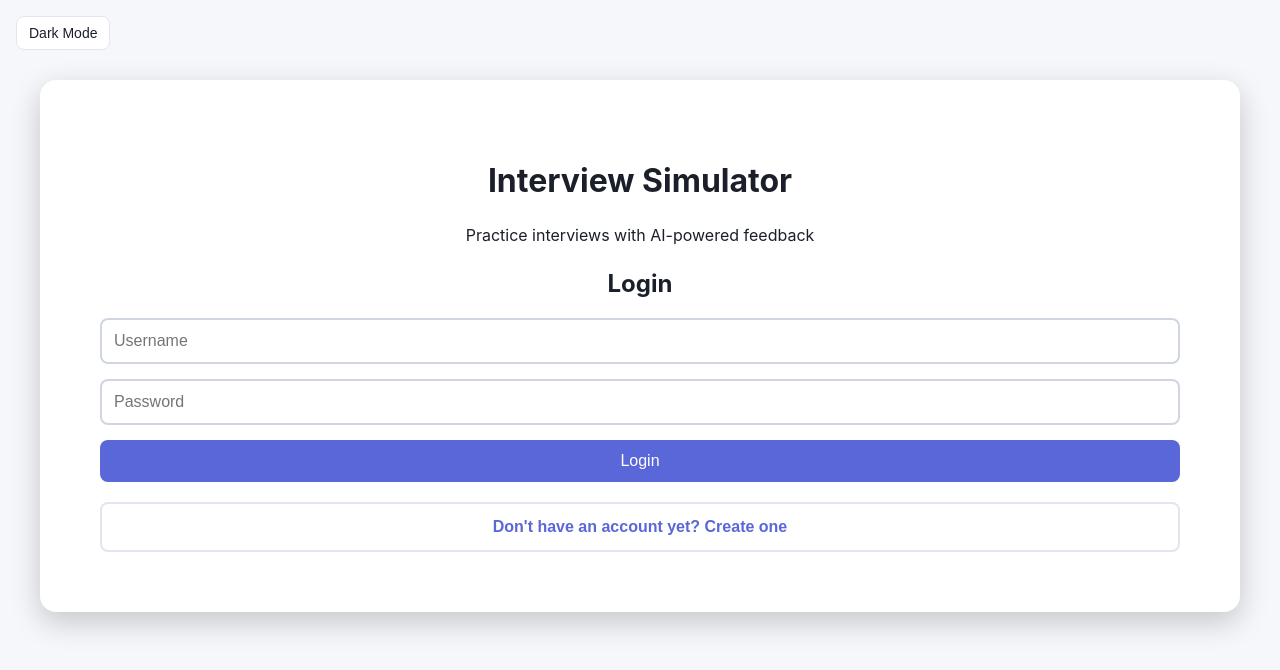
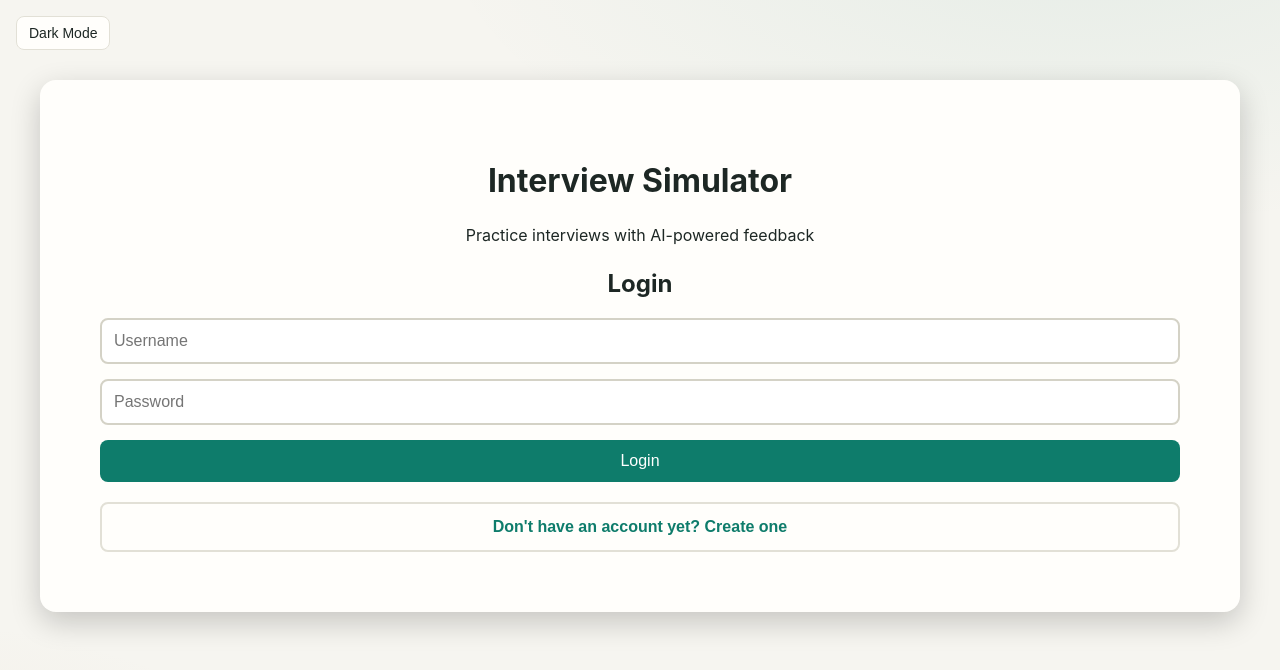
Before and after one commit to vinisha231/Interview_simulator, a React (Vite) app in the folder frontend/: page / in a window 1280 px wide. Shown: the top 670 px of the page. Built offline with nearby package versions, Linux system fonts and the light colour scheme.

Commit message:
style(theme): gender-neutral design token system for dark and light themes
Replace the indigo accent with a teal / evergreen-slate / warm-sand
palette, add semantic tokens (success, warning, danger, sand, ring,
shadows), and give both themes a soft ambient gradient backdrop.

```diff
--- a/frontend/src/App.css
+++ b/frontend/src/App.css
@@ -18,71 +18,99 @@ body {
   overflow-x: hidden;
 }
 
+/* ——— Design tokens ———
+   Gender-neutral palette: deep evergreen-slate surfaces, teal accent,
+   warm sand secondary, soft coral for danger. */
 :root {
-  --bg: #0f1115;
-  --text: #e9edf1;
-  --card-bg: #161a22;
-  --card-text: #e9edf1;
-  --muted: #9aa6b2;
-  --border: #2a2f3a;
-  --accent: #667eea;
-  --accent-hover: #5a6fd8;
-  --accent-soft: rgba(102, 126, 234, 0.18);
-  --btn: #667eea;
-  --btn-hover: #5a6fd8;
-  --warning: #f6ad55;
-  --warning-soft: rgba(246, 173, 85, 0.16);
-  --danger: #fc8181;
-  --danger-strong: #f56565;
-  --danger-soft: rgba(252, 129, 129, 0.14);
-  --danger-solid: #e53e3e;
-  --input-bg: #10131a;
-  --input-text: #e9edf1;
-  --input-border: #2a2f3a;
-  --box-bg: #121621;
-  --box-border: #2a2f3a;
-  --score-bg: #10131a;
-  --stat-bg: #121621;
-  --table-bg: #161a22;
-  --table-header: #283043;
+  --bg: #0f1413;
+  --bg-glow-1: rgba(52, 179, 154, 0.1);
+  --bg-glow-2: rgba(200, 158, 100, 0.07);
+  --text: #e9efec;
+  --card-bg: #151c1a;
+  --card-text: #e9efec;
+  --muted: #93a59e;
+  --border: #27322e;
+  --accent: #34b39a;
+  --accent-hover: #2a9c86;
+  --accent-soft: rgba(52, 179, 154, 0.16);
+  --accent-strong: #5fcdb6;
+  --btn: #1f8a74;
+  --btn-hover: #1a7967;
+  --success: #6bbf8a;
+  --success-soft: rgba(107, 191, 138, 0.14);
+  --warning: #d9a13f;
+  --warning-soft: rgba(217, 161, 63, 0.16);
+  --danger: #e08585;
+  --danger-strong: #d96a6a;
+  --danger-soft: rgba(224, 133, 133, 0.14);
+  --danger-solid: #c75454;
+  --sand: #c89e64;
+  --sand-soft: rgba(200, 158, 100, 0.18);
+  --input-bg: #101615;
+  --input-text: #e9efec;
+  --input-border: #2c3834;
+  --box-bg: #121917;
+  --box-border: #27322e;
+  --score-bg: #101615;
+  --stat-bg: #131a18;
+  --table-bg: #151c1a;
+  --table-header: #1e2a27;
+  --ring: rgba(52, 179, 154, 0.45);
+  --shadow-card: 0 16px 40px rgba(0, 0, 0, 0.35);
+  --shadow-pop: 0 6px 18px rgba(0, 0, 0, 0.28);
 }
 
 body.theme-light {
-  --bg: #f6f7fb;
-  --text: #1b1f2a;
-  --card-bg: #ffffff;
-  --card-text: #1b1f2a;
-  --muted: #5d6b7b;
-  --border: #e1e6ee;
-  --accent: #5a67d8;
-  --accent-hover: #4c59c6;
-  --accent-soft: rgba(90, 103, 216, 0.12);
-  --btn: #5a67d8;
-  --btn-hover: #4c59c6;
-  --warning: #dd6b20;
-  --warning-soft: rgba(221, 107, 32, 0.12);
-  --danger: #c53030;
-  --danger-strong: #c53030;
-  --danger-soft: rgba(197, 48, 48, 0.1);
-  --danger-solid: #c53030;
+  --bg: #f6f5f0;
+  --bg-glow-1: rgba(14, 124, 107, 0.07);
+  --bg-glow-2: rgba(200, 158, 100, 0.1);
+  --text: #1d2724;
+  --card-bg: #fffefb;
+  --card-text: #1d2724;
+  --muted: #5c6b66;
+  --border: #e2e0d6;
+  --accent: #0e7c6b;
+  --accent-hover: #0b6557;
+  --accent-soft: rgba(14, 124, 107, 0.1);
+  --accent-strong: #0e7c6b;
+  --btn: #0e7c6b;
+  --btn-hover: #0b6557;
+  --success: #2e7d4f;
+  --success-soft: rgba(46, 125, 79, 0.12);
+  --warning: #a86f1d;
+  --warning-soft: rgba(168, 111, 29, 0.12);
+  --danger: #bb5050;
+  --danger-strong: #b04a4a;
+  --danger-soft: rgba(187, 80, 80, 0.1);
+  --danger-solid: #a64444;
+  --sand: #a87f48;
+  --sand-soft: rgba(168, 127, 72, 0.16);
   --input-bg: #ffffff;
-  --input-text: #1b1f2a;
-  --input-border: #cfd6e1;
-  --box-bg: #f4f6fa;
-  --box-border: #e1e6ee;
-  --score-bg: #f0f3f9;
-  --stat-bg: #f9fafc;
+  --input-text: #1d2724;
+  --input-border: #d4d2c6;
+  --box-bg: #f1f0e9;
+  --box-border: #e2e0d6;
+  --score-bg: #eeede5;
+  --stat-bg: #faf9f4;
   --table-bg: #ffffff;
-  --table-header: #5a67d8;
-}
-
-body.theme-dark {
-  background: var(--bg);
+  --table-header: #0e7c6b;
+  --ring: rgba(14, 124, 107, 0.35);
+  --shadow-card: 0 12px 32px rgba(54, 63, 60, 0.1);
+  --shadow-pop: 0 6px 16px rgba(54, 63, 60, 0.12);
+}
+
+body.theme-dark,
+body.theme-light {
   color: var(--text);
-}
-
-body.theme-light {
-  background: var(--bg);
+  background-color: var(--bg);
+  background-image:
+    radial-gradient(1100px 520px at 85% -10%, var(--bg-glow-1), transparent 60%),
+    radial-gradient(900px 480px at -10% 110%, var(--bg-glow-2), transparent 55%);
+  background-attachment: fixed;
+}
+
+::selection {
+  background: var(--accent-soft);
   color: var(--text);
 }
 
```
